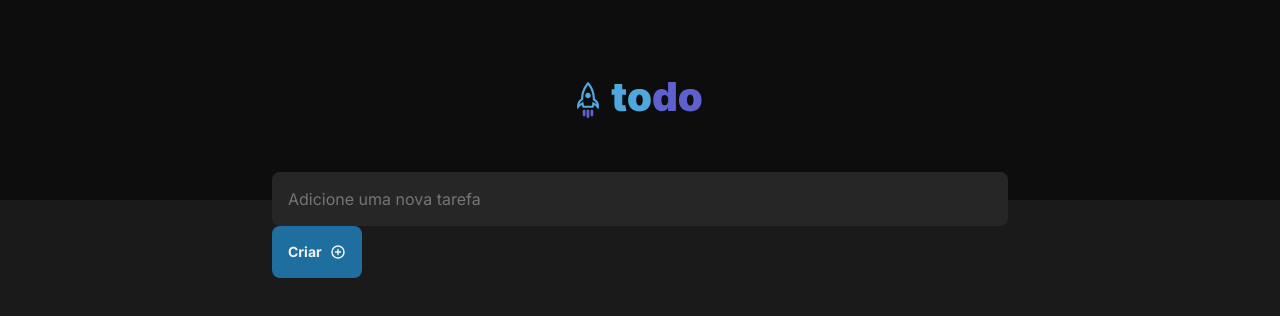
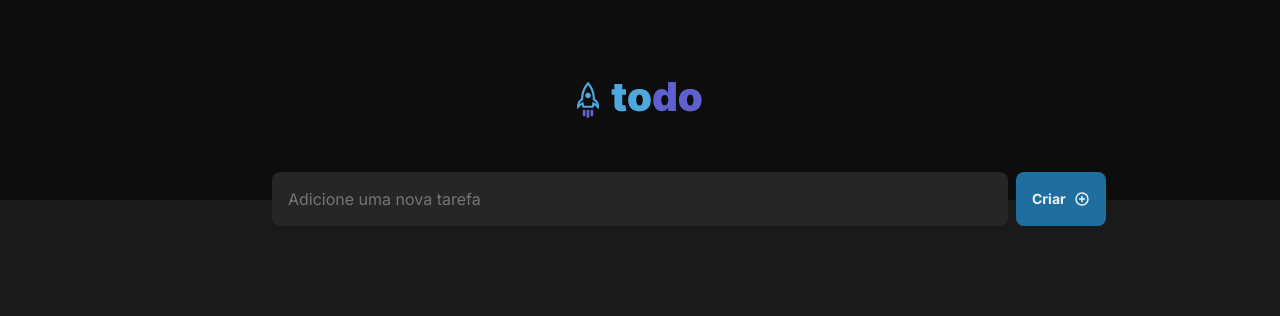
Before and after one commit to EllenBessa/todo-list, a React (Vite) app: page / in a window 1280 px wide. Shown: the top 316 px of the page. Built offline with nearby package versions, Linux system fonts and the light colour scheme.

Commit message:
feat: :lipstick: Alinhando os componentes Input e Button

```diff
--- a/src/App.module.css
+++ b/src/App.module.css
@@ -12,4 +12,7 @@
 
 .form {
   margin-top: -28px;
+
+  display: flex;
+  gap: 8px;
 }
```
